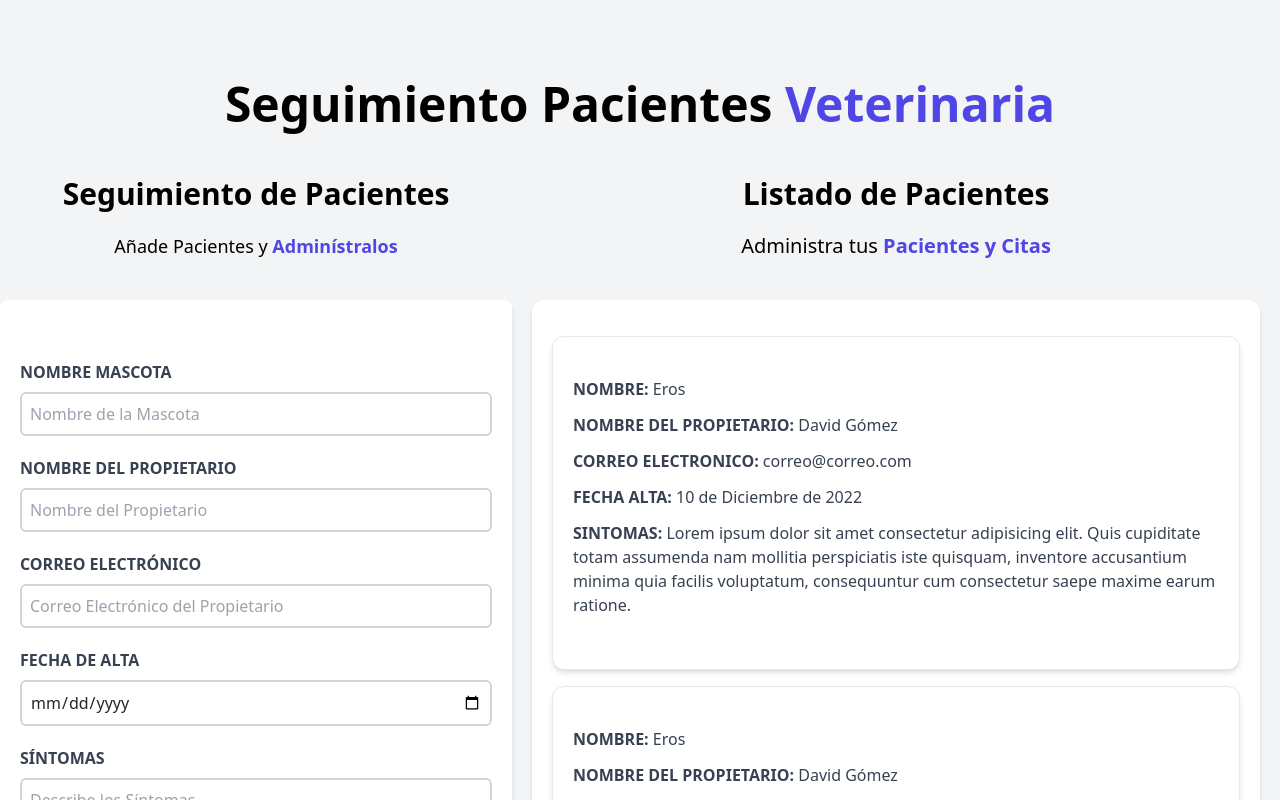
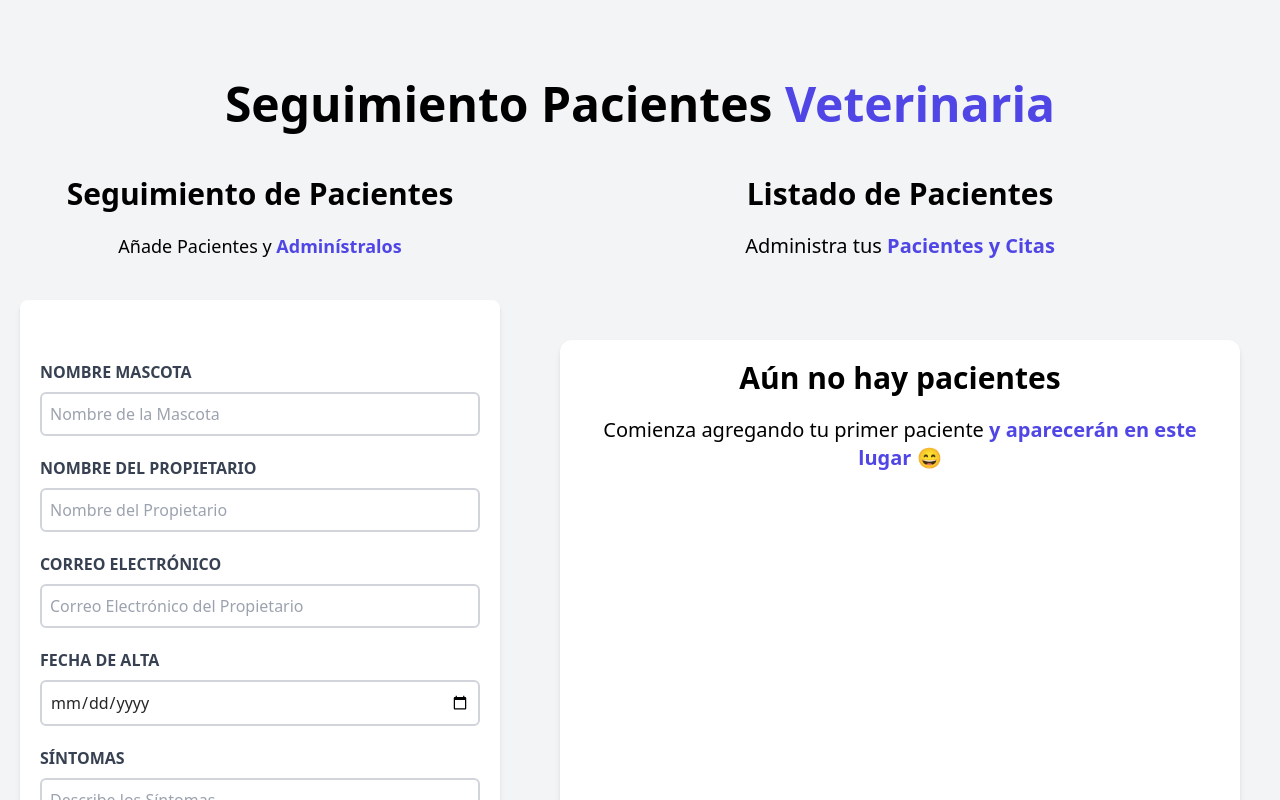
Before and after one commit to dabydat/citas_react, a React (Vite) app: page / in a window 1280 px wide. Shown: the top 800 px of the page. Built offline with nearby package versions, Linux system fonts and the light colour scheme.

Commit message:
Added: New method to generate and ID for mapping patients.
Mapping patient component with an array of patients

Component for errors

```diff
--- a/src/App.jsx
+++ b/src/App.jsx
@@ -10,12 +10,15 @@ function App() {
 
   return (
     <div className="container mx-auto mt-20">
-      <Header
-        numeros={1}
-      />
+      <Header />
       <div className="mt-12 md:flex">
-        <Formulario />
-        <ListadoPacientes />
+        <Formulario
+          pacientes={pacientes}
+          setPacientes={setPacientes}
+        />
+        <ListadoPacientes
+          pacientes={pacientes}
+        />
       </div>
     </div>
   )
--- /dev/null
+++ b/src/components/Error.jsx
@@ -0,0 +1,7 @@
+const Error = ({mensaje}) => {
+  return (
+    <div className='text-red-600'>{mensaje}</div>
+  )
+}
+
+export default Error
--- a/src/components/Formulario.jsx
+++ b/src/components/Formulario.jsx
@@ -1,7 +1,9 @@
+import Error from "./Error";
 import { useState, useEffect } from 'react'
 import customError from '../helpers/errors'
+import generateId from "../utils/generateId";
 
-function Formulario() {
+function Formulario({ pacientes, setPacientes }) {
   const [nombreMascota, setNombreMascota] = useState('');
   const [nombrePropietario, setNombrePropietario] = useState('');
   const [email, setEmail] = useState('');
@@ -13,7 +15,7 @@ function Formulario() {
   const [invalidForm, setInvalidForm] = useState(false);
 
   const FormGroup = {
-    nombreMascota: { validations: { required: true, min: 5, max: 20 } },
+    nombreMascota: { validations: { required: true, min: 4, max: 20 } },
     nombrePropietario: { validations: { required: true, min: 5, max: 50 } },
     email: { validations: { required: true, regExp: 'email' } },
     alta: { validations: { typeValue: 'dateY' } },
@@ -22,22 +24,31 @@ function Formulario() {
 
   const handleSubmit = (e) => {
     e.preventDefault();
+
     // Validación del Formulario
     if ([nombreMascota, nombrePropietario, email, alta, sintomas].includes('')) {
       setInvalidForm(true);
       return;
     }
-    setInvalidForm(true);
+
+    setInvalidForm(false);
+    setPacientes([...pacientes, { nombreMascota, nombrePropietario, email, alta, sintomas, id: generateId() }]);
+    //Reiniciar el formulario
+    setNombreMascota('')
+    setNombrePropietario('')
+    setEmail('')
+    setAlta('')
+    setSintomas('')
   }
 
   return (
-    <div className='md:w-1/2 lg:w-2/5'>
+    <div className='md:w-1/2 lg:w-2/5 mx-5'>
       <h2 className='font-black text-3xl text-center'>Seguimiento de Pacientes</h2>
       <p className='text-lg mt-5 text-center mb-10'>
         Añade Pacientes y {''}
         <span className='text-indigo-600 font-bold'>Adminístralos</span>
       </p>
-      <form className='bg-white shadow-md rounded-lg py-10 px-5' onSubmit={handleSubmit}>
+      <form className='bg-white shadow-md rounded-lg py-10 px-5 mb-10' onSubmit={handleSubmit}>
         <div className='mt-5'>
           <label className='block text-gray-700 uppercase font-bold' htmlFor="nombreMascota">Nombre Mascota</label>
           <input id='nombreMascota' type="text" placeholder='Nombre de la Mascota'
@@ -45,7 +56,7 @@ function Formulario() {
             value={nombreMascota}
             onChange={(e) => setNombreMascota(e.target.value)}
             onKeyUp={(e) => setError({ ...error, nombreMascota: customError('Nombre Mascota', e.target.value, FormGroup.nombreMascota.validations) })} />
-          <div className='text-red-600'>{error['nombreMascota']}</div>
+          <Error mensaje={error['nombreMascota']} />
         </div>
         <div className='mt-5'>
           <label className='block text-gray-700 uppercase font-bold' htmlFor="nombrePropietario">Nombre del Propietario</label>
@@ -54,7 +65,7 @@ function Formulario() {
             value={nombrePropietario}
             onChange={(e) => setNombrePropietario(e.target.value)}
             onKeyUp={(e) => setError({ ...error, nombrePropietario: customError('Nombre del Propietario', e.target.value, FormGroup.nombrePropietario.validations) })} />
-          <div className='text-red-600'>{error['nombrePropietario']}</div>
+          <Error mensaje={error['nombrePropietario']} />
         </div>
         <div className='mt-5'>
           <label className='block text-gray-700 uppercase font-bold' htmlFor="email">Correo Electrónico</label>
@@ -63,7 +74,7 @@ function Formulario() {
             value={email}
             onChange={(e) => setEmail(e.target.value)}
             onKeyUp={(e) => setError({ ...error, email: customError('Correo Electrónico', e.target.value, FormGroup.email.validations) })} />
-          <div className='text-red-600'>{error['email']}</div>
+          <Error mensaje={error['email']} />
         </div>
         <div className='mt-5'>
           <label className='block text-gray-700 uppercase font-bold' htmlFor="alta">Fecha de Alta</label>
@@ -72,7 +83,7 @@ function Formulario() {
             value={alta}
             onChange={(e) => setAlta(e.target.value)}
             onKeyUp={(e) => setError({ ...error, alta: customError('Fecha de Alta', e.target.value, FormGroup.alta.validations) })} />
-          <div className='text-red-600'>{error['alta']}</div>
+          <Error mensaje={error['alta']} />
         </div>
         <div className='mt-5'>
           <label className='block text-gray-700 uppercase font-bold' htmlFor="sintomas">Síntomas</label>
@@ -82,7 +93,7 @@ function Formulario() {
             value={sintomas}
             onChange={(e) => setSintomas(e.target.value)}
             onKeyUp={(e) => setError({ ...error, sintomas: customError('Síntomas', e.target.value, FormGroup.sintomas.validations) })} />
-          <div className='text-red-600'>{error['sintomas']}</div>
+          <Error mensaje={error['sintomas']} />
         </div>
         <input type="submit"
           className='bg-indigo-600 w-full p-3 mt-3 text-white uppercase font-bold hover:bg-indigo-800 cursor-pointer transition-all'
--- a/src/components/ListadoPacientes.jsx
+++ b/src/components/ListadoPacientes.jsx
@@ -1,9 +1,8 @@
-import React from 'react'
 import Paciente from '../components/Paciente'
 
-function ListadoPacientes() {
+function ListadoPacientes({ pacientes }) {
   return (
-    <div className='md:w-1/2 lg:w-3/5'>
+    <div className='md:w-1/2 lg:w-3/5 mx-5'>
       <h2 className='font-black text-3xl text-center'>Listado de Pacientes</h2>
       <p className='text-xl mt-5 mb-10 text-center'>
         Administra tus {''}
@@ -11,14 +10,19 @@ function ListadoPacientes() {
           Pacientes y Citas
         </span>
       </p>
-      <div className='mx-5 px-5 pt-5 pb-10 bg-white shadow-md rounded-xl md:h-screen md:overflow-y-scroll'>
-        <Paciente />
-        <Paciente />
-        <Paciente />
-        <Paciente />
-        <Paciente />
-        <Paciente />
-        <Paciente />
+      <div className='mt-20 mx-5 px-5 pt-5 pb-10 bg-white shadow-md rounded-xl md:h-screen overflow-y-scroll'>
+        {pacientes && pacientes.length
+          ?
+          <>{pacientes.map(paciente => (<Paciente key={paciente.id} paciente={paciente} />))}</>
+          :
+          <><h2 className='font-black text-3xl text-center'>Aún no hay pacientes</h2>
+            <p className='text-xl mt-5 mb-10 text-center'>
+              Comienza agregando tu primer paciente {''}
+              <span className='text-indigo-600 font-bold'>
+                y aparecerán en este lugar 😄
+              </span>
+            </p></>
+        }
       </div>
     </div>
   )
--- a/src/components/Paciente.jsx
+++ b/src/components/Paciente.jsx
@@ -1,27 +1,28 @@
 import React from 'react'
 
-function Paciente() {
+function Paciente({ paciente }) {
+    const { nombreMascota, nombrePropietario, email, alta, sintomas } = paciente;
     return (
-        <div className='mt-4 px-5 py-10 bg-white shadow-md rounded-xl border'>
+        <div className='mx-5 my-10 bg-white shadow-md px-5 py-10 rounded-xl'>
             <p className='font-bold mb-3 text-gray-700 uppercase'>
                 Nombre: {''}
-                <span className='font-normal normal-case'>Eros</span>
+                <span className='font-normal normal-case'>{nombreMascota}</span>
             </p>
             <p className='font-bold mb-3 text-gray-700 uppercase'>
                 Nombre del Propietario: {''}
-                <span className='font-normal normal-case'>David Gómez</span>
+                <span className='font-normal normal-case'>{nombrePropietario}</span>
             </p>
             <p className='font-bold mb-3 text-gray-700 uppercase'>
                 Correo Electronico: {''}
-                <span className='font-normal normal-case'>correo@correo.com</span>
+                <span className='font-normal normal-case'>{email}</span>
             </p>
             <p className='font-bold mb-3 text-gray-700 uppercase'>
                 Fecha alta: {''}
-                <span className='font-normal normal-case'>10 de Diciembre de 2022</span>
+                <span className='font-normal normal-case'>{alta}</span>
             </p>
             <p className='font-bold mb-3 text-gray-700 uppercase'>
                 Sintomas: {''}
-                <span className='font-normal normal-case'>Lorem ipsum dolor sit amet consectetur adipisicing elit. Quis cupiditate totam assumenda nam mollitia perspiciatis iste quisquam, inventore accusantium minima quia facilis voluptatum, consequuntur cum consectetur saepe maxime earum ratione.</span>
+                <span className='font-normal normal-case'>{sintomas}</span>
             </p>
         </div>
     )
--- /dev/null
+++ b/src/utils/generateId.js
@@ -0,0 +1,7 @@
+const generateId = () => {
+    const fecha = Date.now().toString();
+    const random = Math.random().toString().substring(2);
+    return fecha + random;
+}
+
+export default generateId
```
